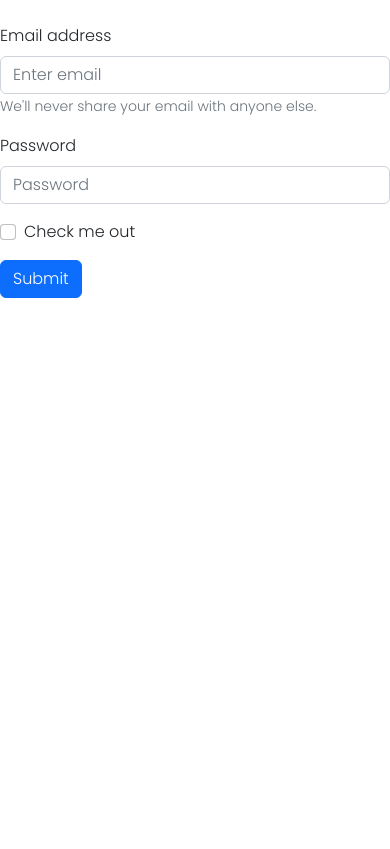
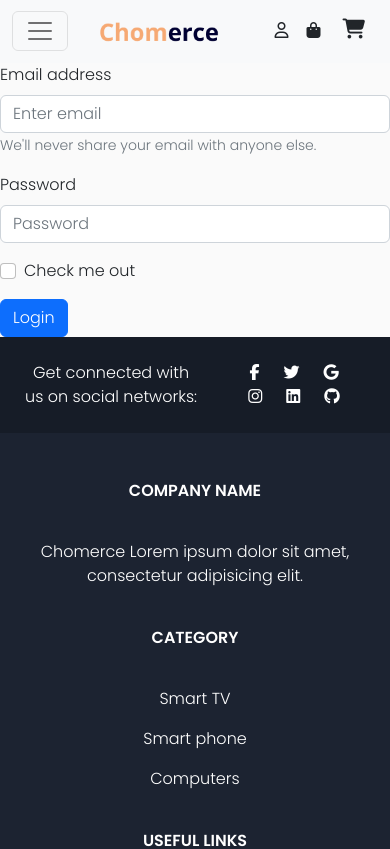
Before and after one commit to wilmer-energy/FinalReact, a React (Vite) app: page /#/LogIn in a window 390 px wide. Shown: the top 849 px of the page. Built offline with nearby package versions, Linux system fonts and the light colour scheme.

Commit message:
Responsividad y login

```diff
--- a/src/App.jsx
+++ b/src/App.jsx
@@ -2,6 +2,7 @@ import { useState } from 'react'
 import './App.css'
 import './ProductInf.css'
 import './styles/home.css'
+import './styles/Login.css'
 import { HashRouter, Routes, Route } from 'react-router-dom'
 import { Home, LogIn, ProductDetails, Purchases, ProtectedRoutes } from './pages/index'
 import Footer from './Components/Footer';
--- a/src/ProductInf.css
+++ b/src/ProductInf.css
@@ -24,6 +24,7 @@ html {
 
 .history a {
     margin-right: 8px;
+    text-decoration: none;
 
 }
 
@@ -122,6 +123,9 @@ html {
     box-sizing: border-box;
 }
 
+.Product-details h2 {
+    font-size: 25px;
+}
 
 .ProducOptions{
     position: relative;
@@ -242,3 +246,54 @@ html {
     box-sizing: border-box;
 
 }
+
+@media screen and (min-width: 401px) and (max-width: 800px) {
+    .Container-product-card-preview {
+
+        grid-template-columns: 50% 50% ;
+        padding: 0% 24px;
+
+    }
+    .Produc-inf{
+        padding: 0% 10px;
+    }
+
+    .Product-images{
+        width: 100%;
+    }
+
+    .Product-Photo{
+        padding: 5% 0%;
+    }
+
+    .Product-details{
+        width: 100%;
+        padding: 5% 24px;
+    }
+}
+
+@media screen and (max-width: 400px) {
+    .Container-product-card-preview {
+
+        grid-template-columns: 100% ;
+        padding: 0% 24px;
+
+    }
+
+    .Produc-inf{
+        padding: 0% 10px;
+    }
+
+    .Product-images{
+        width: 100%;
+    }
+
+    .Product-Photo{
+        padding: 5% 0%;
+    }
+
+    .Product-details{
+        width: 100%;
+        padding: 5% 24px;
+    }
+}
--- a/src/pages/LogIn.jsx
+++ b/src/pages/LogIn.jsx
@@ -3,20 +3,22 @@ import axios from 'axios'
 import { Form, Button } from 'react-bootstrap';
 import { useForm } from 'react-hook-form';
 import { useNavigate } from 'react-router-dom';
-
+import Footer from '../Components/Footer';
+import Header from '../Components/Header';
 const LogIn = () => {
     const { register, handleSubmit } = useForm()
-    const navigate=useNavigate()
+    const navigate = useNavigate()
     const submit = data => {
         console.log(data)
         axios.post("https://ecommerce-api-react.herokuapp.com/api/v1/users/login", data)
-            .then((res) => { console.log(res.data.data.token)
-                localStorage.setItem("token",res.data.data.token)
+            .then((res) => {
+                console.log(res.data.data.token)
+                localStorage.setItem("token", res.data.data.token)
 
                 navigate("/")
             })
             .catch((error) => {
-                if(error.response.status===404){
+                if (error.response.status === 404) {
                     window.alert("Invalid credentials")
                 }
 
@@ -24,9 +26,12 @@ const LogIn = () => {
     }
 
     return (
-        <div>
+        <div className='LoginContainer'>
 
-            <br />
+
+
+            <div className='Login'>
+                <Header />
                 <Form onSubmit={handleSubmit(submit)}>
                     <Form.Group className="mb-3" controlId="formBasicEmail">
                         <Form.Label>Email address</Form.Label>
@@ -43,12 +48,19 @@ const LogIn = () => {
                     <Form.Group className="mb-3" controlId="formBasicCheckbox">
                         <Form.Check type="checkbox" label="Check me out" />
                     </Form.Group>
+                    <div className='ButtonLogin'>
                         <Button variant="primary" type="submit">
-                    Submit
+                            Login
                         </Button>
+                    </div>
+
                 </Form>
+            </div>
+
+            <Footer />
 
         </div>
+
     );
 };
 
--- a/src/pages/ProductDetails.jsx
+++ b/src/pages/ProductDetails.jsx
@@ -81,7 +81,6 @@ const ProductDetails = () => {
                     </div>
 
                     <div className='Product-details'>
-                        <div className='brand'></div>
                         <h2>{ProductSelect.title}</h2>
 
                         <div className='Product-Descripcion'>
--- /dev/null
+++ b/src/styles/Login.css
@@ -0,0 +1,28 @@
+
+.LoginContainer{
+    position: relative;
+    float: left;
+    width: 100%;
+    background-color: rgb(250, 250, 250);
+    display: flex;
+    flex-direction: column;
+    justify-content: space-between;
+    height: 100vh;
+}
+
+
+.Login {
+    position: relative;
+    float: left;
+    width: 100%;
+}
+
+.ButtonLogin{
+    position: relative;
+    float: left;
+    width: 100%;
+
+}
+.Form.Label{
+    width: 50%;
+}
--- a/src/styles/home.css
+++ b/src/styles/home.css
@@ -129,10 +129,6 @@
 }
 
 
-
-
-
-
 @media (max-width: 767.98px) {
 
     .img-logo {
```
Lines whose indentation alone changed are shown as unchanged.
